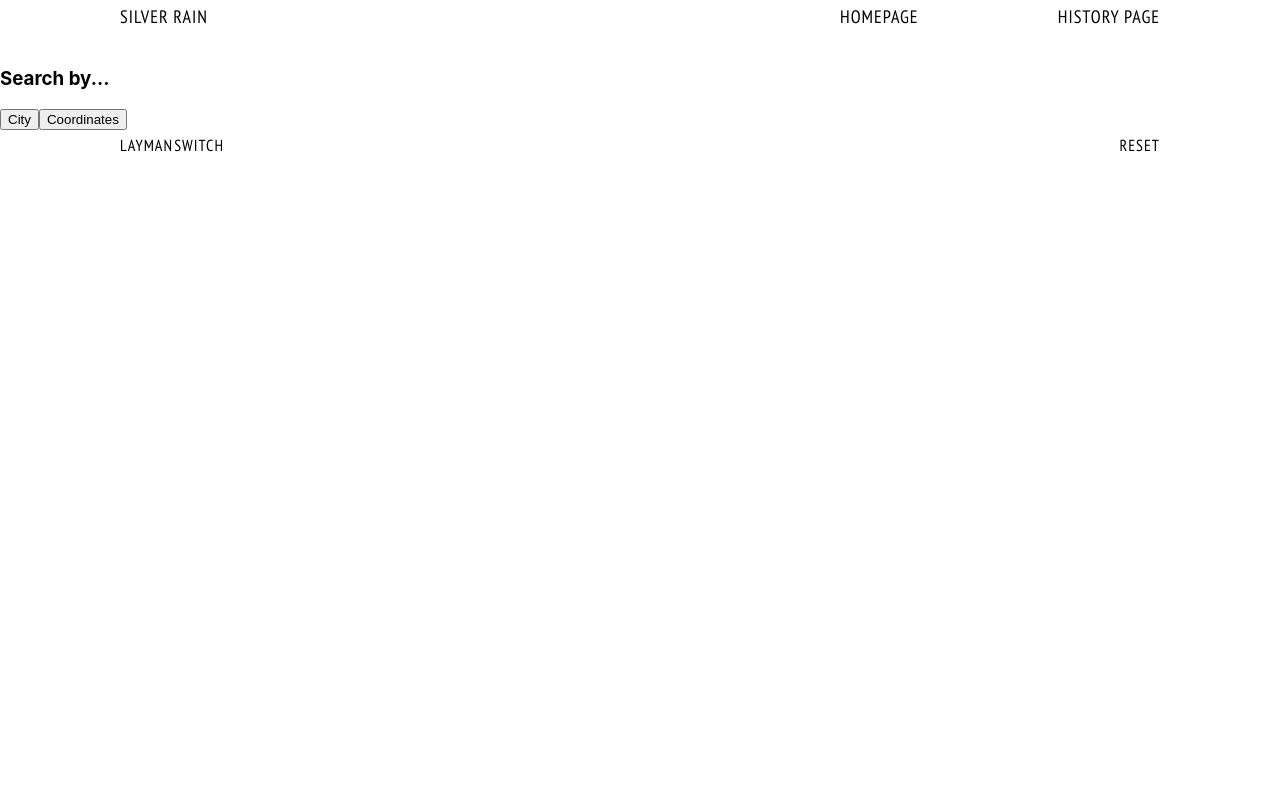
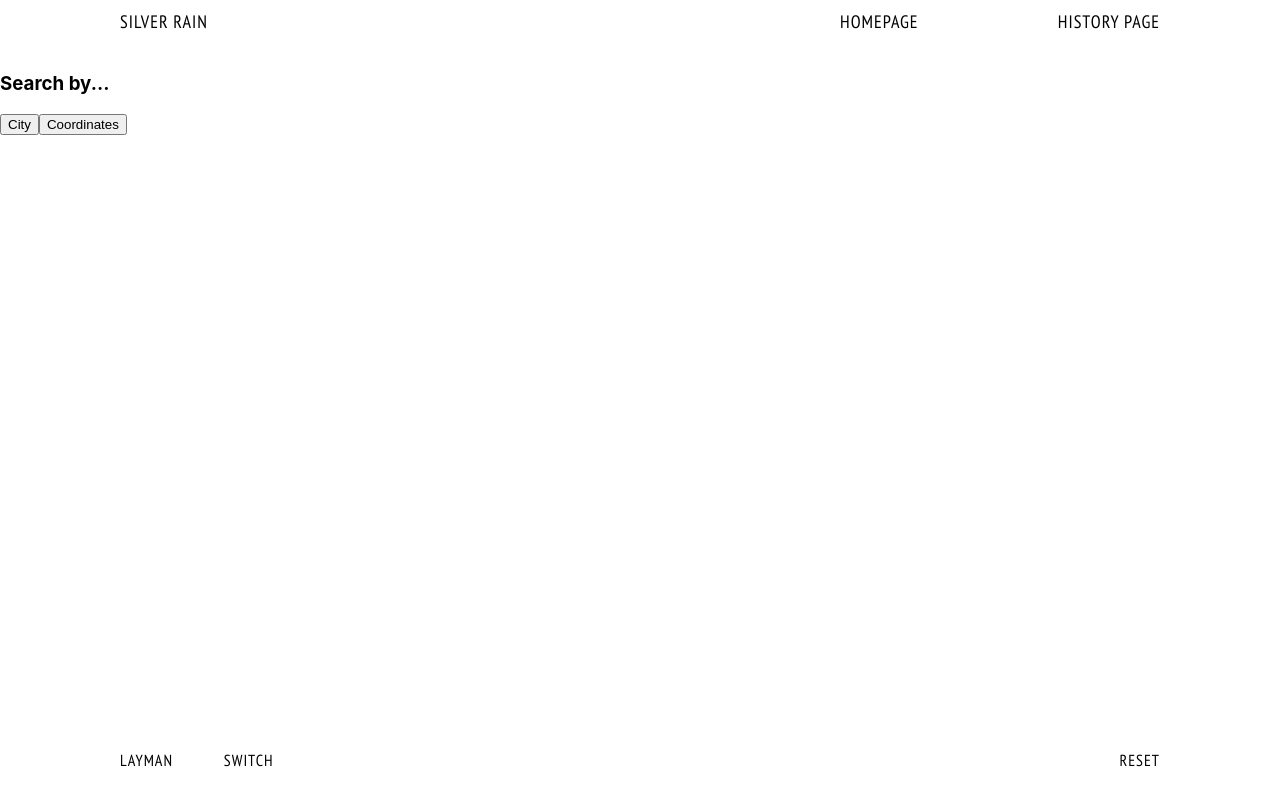
Before and after one commit to mmm-marek/weather-app, a React (Create React App) app: page / in a window 1280 px wide. Built offline with nearby package versions, Linux system fonts and the light colour scheme; no server answers.

Commit message:
feat: Styles for footer and navigation slightly refactored

```diff
--- a/src/Components/Footer/Footer.component.tsx
+++ b/src/Components/Footer/Footer.component.tsx
@@ -32,7 +32,9 @@ const Footer = () => {
                 </span>
                 <span onClick={handleClick}> SWITCH </span>
             </div>
-            <span onClick={handleReset}>RESET</span>
+            <span className="reset" onClick={handleReset}>
+                RESET
+            </span>
         </footer>
     );
 };
--- a/src/Components/Footer/Footer.styles.scss
+++ b/src/Components/Footer/Footer.styles.scss
@@ -1,13 +1,22 @@
 .footer-container {
+    position: absolute;
+    bottom: 0;
+    width: 100%;
+    height: 5%;
+    margin-bottom: 10px;
+    font-family: "PT Sans Narrow";
+    letter-spacing: 1px;
     display: flex;
     justify-content: space-between;
-    margin: 5px 120px 20px;
-    font-family: "PT Sans Narrow";
-    letter-spacing: 1px;
 
     .user-type-container {
-        width: 10%;
+        margin-left: 120px;
         display: flex;
+        width: 12%;
         justify-content: space-between;
     }
+
+    .reset {
+        margin-right: 120px;
+    }
 }
--- a/src/Components/Navigation/Navigation.styles.scss
+++ b/src/Components/Navigation/Navigation.styles.scss
@@ -1,4 +1,5 @@
 .navigation-container {
+    height: 5%;
     display: flex;
     justify-content: space-between;
     font-family: "PT Sans Narrow";
@@ -6,7 +7,7 @@
     letter-spacing: 1px;
 
     .logotype {
-        margin: 5px 120px 20px;
+        margin: 10px 120px 20px;
     }
 
     .nav-link {
@@ -16,7 +17,7 @@
     }
 
     .links-container {
-        margin: 5px 120px 20px;
+        margin: 10px 120px 20px;
         width: 25%;
         display: flex;
         justify-content: space-between;
--- a/src/Pages/HomePage/HomePage.component.tsx
+++ b/src/Pages/HomePage/HomePage.component.tsx
@@ -5,6 +5,7 @@ import SearchByCityForm from "../../Components/SearchByCityForm/SearchByCityForm
 import SearchByCoordinatesForm from "../../Components/SearchByCoordinatesForm/SearchByCoordinatesForm.component";
 import { UserDataContext } from "../../Context/userData.context";
 import SearchBy from "../../Enums/searchBy.enum";
+import "./HomePage.styles.scss";
 
 const HomePage = () => {
     const { searchBy, searchHistoryData } = useContext(UserDataContext);
@@ -13,7 +14,7 @@ const HomePage = () => {
         return <ChooseSearchMethodForm />;
     }
     return (
-        <div>
+        <div className="homepage-container">
             {searchBy === SearchBy.City ? (
                 <SearchByCityForm />
             ) : (
--- /dev/null
+++ b/src/Pages/HomePage/HomePage.styles.scss
@@ -0,0 +1,3 @@
+.homepage-container {
+    background-color: red;
+}
--- a/src/index.css
+++ b/src/index.css
@@ -1,3 +1,5 @@
+@import-normalize;
+
 body {
     margin: 0;
     font-family: -apple-system, BlinkMacSystemFont, "Segoe UI", "Roboto",
@@ -5,6 +7,7 @@ body {
         "Helvetica Neue", sans-serif;
     -webkit-font-smoothing: antialiased;
     -moz-osx-font-smoothing: grayscale;
+    overflow-x: hidden;
 }
 
 code {
```
